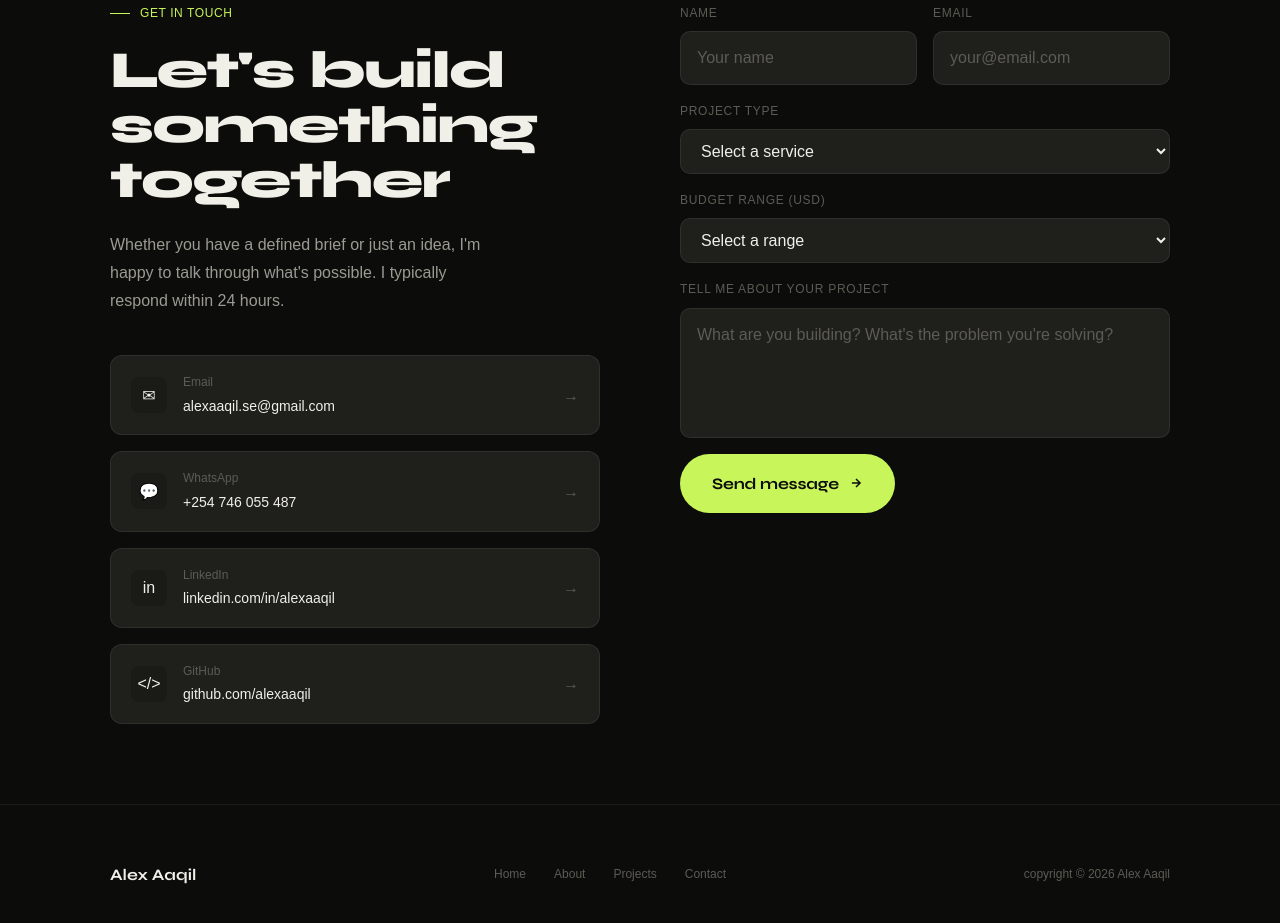
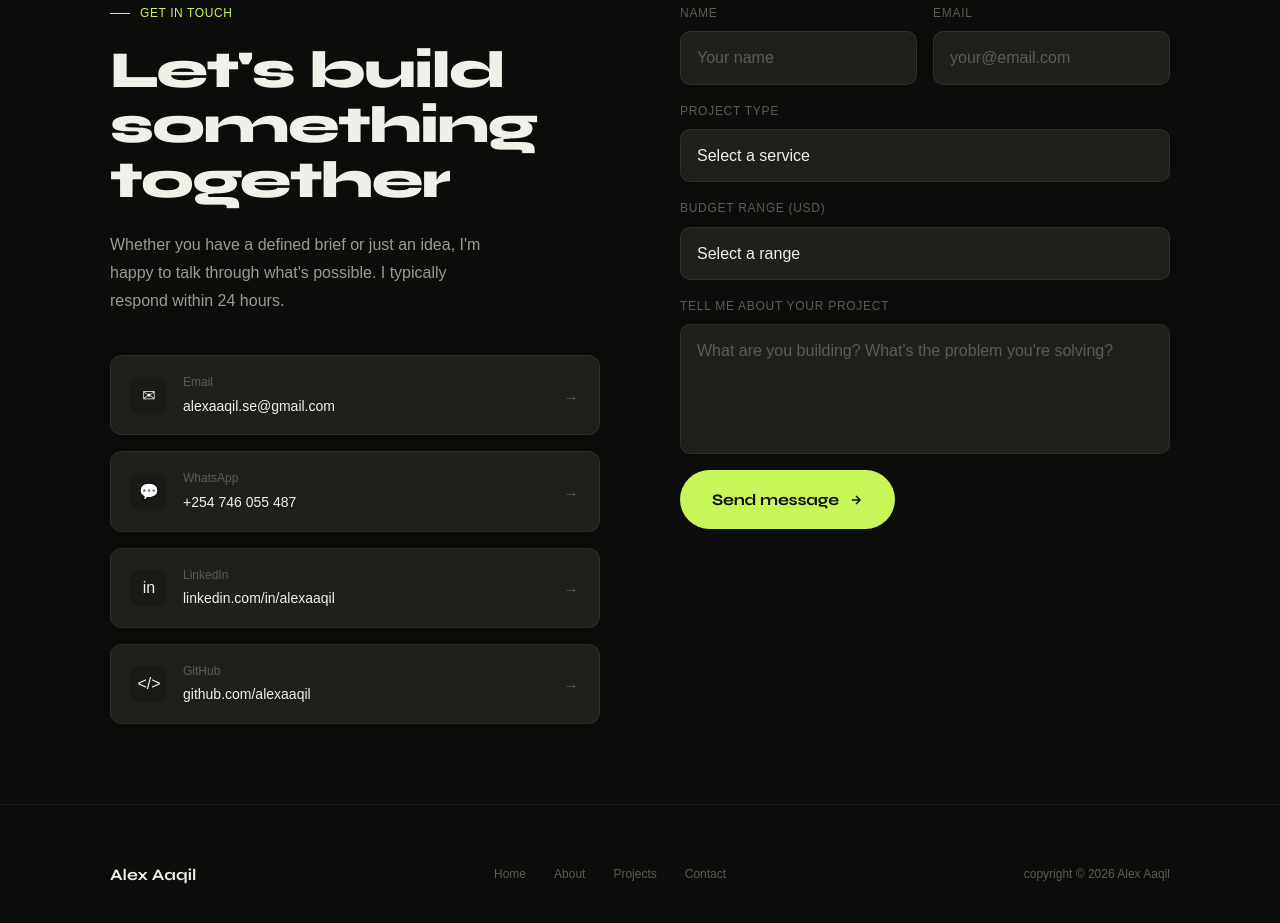
Before and after one commit to AlexAaqil/portfolio, an Astro site: page / in a window 1280 px wide. Shown: the part 4500-5423 px from the top of the page. Built offline with nearby package versions, Linux system fonts and the light colour scheme; Astro itself is replaced by a stand-in of ours.

Commit message:
fixed the css error.

```diff
--- a/src/css/pages/HomePage.css
+++ b/src/css/pages/HomePage.css
@@ -462,7 +462,7 @@
                         }
 
                         .form-select {
-                            apperance: none;
+                            appearance: none;
                             cursor: pointer;
                         }
 
```
